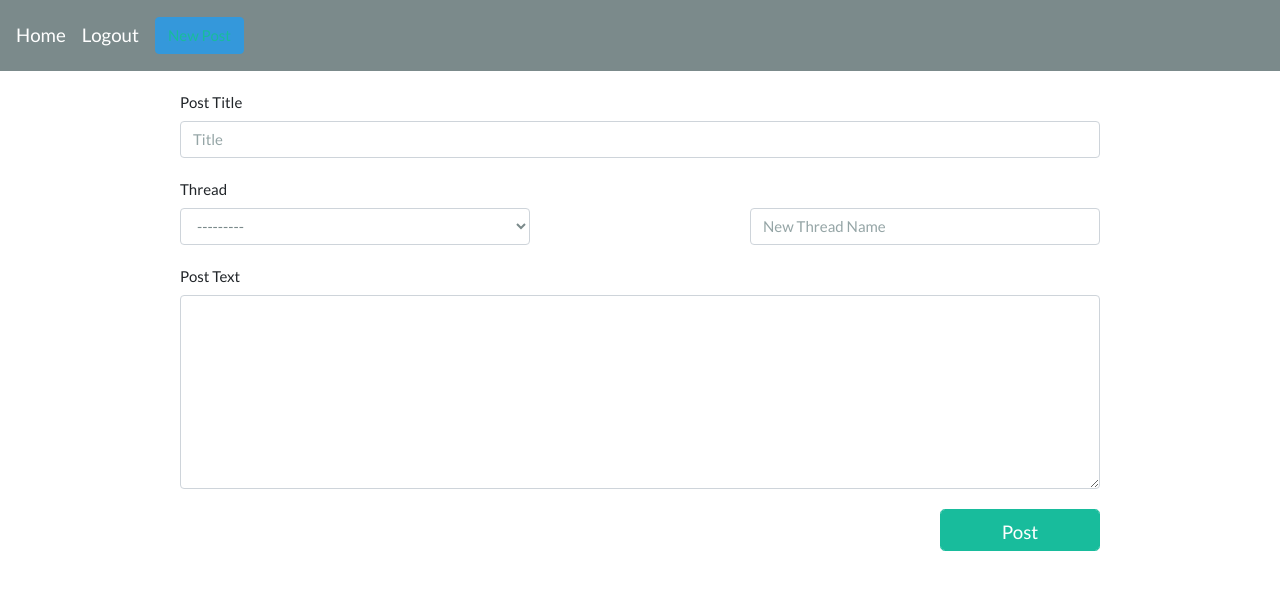
After one commit to btothez/demo, a Django app: page /posts in a window 1280 px wide. The commit adds this page. Shown: the top 590 px of the page. Run offline with Django 3.2, Linux system fonts and the light colour scheme; a user stored in the database is signed in; data comes from the database, SQL or seed files in the repository; both versions use the stored data as it was after the commit; some libraries are stand-ins or nearby versions.

Commit message:
Post form works

```diff
--- a/registration/forms.py
+++ b/registration/forms.py
@@ -1,13 +1,18 @@
 from django import forms
 from django.contrib.auth.forms import UserCreationForm
 from django.contrib.auth.models import User
+from .models import Post, Thread, Category
 
 class RegistrationForm(UserCreationForm):
     first_name = forms.CharField(max_length=30, required=True, help_text='Optional.')
     last_name = forms.CharField(max_length=30, required=True, help_text='Optional.')
-    # email = forms.EmailField(max_length=254, help_text='Required. Inform a valid email address.')
     bio = forms.CharField(widget=forms.Textarea)
 
     class Meta:
         model = User
         fields = ('username', 'first_name', 'last_name', 'password1', 'password2', 'bio',)
+
+class PostForm(forms.ModelForm):
+    class Meta:
+        model = Post
+        fields = ('title', 'body', 'thread',)
--- a/registration/models.py
+++ b/registration/models.py
@@ -6,3 +6,16 @@ from django.dispatch import receiver
 class Profile(models.Model):
     user = models.OneToOneField(User, on_delete=models.CASCADE)
     bio = models.TextField(max_length=1000, blank=True)
+
+class Category(models.Model):
+	tag = models.CharField(max_length=50, blank=False)
+
+class Thread(models.Model):
+    name = models.CharField(max_length=250, blank=False)
+    category = models.ForeignKey(Category, on_delete=models.CASCADE)
+
+class Post(models.Model):
+    title = models.CharField(max_length=200, blank=False)
+    body = models.TextField(max_length=50000, blank=False)
+    thread = models.ForeignKey(Thread, on_delete=models.CASCADE)
+    user = models.ManyToManyField(User)
--- /dev/null
+++ b/registration/services.py
@@ -0,0 +1,5 @@
+from django.contrib.auth.models import User
+
+def add_new_post(data):
+    print('in adding new post')
+    return True
--- a/registration/templates/registration/base.html
+++ b/registration/templates/registration/base.html
@@ -2,7 +2,13 @@
 <html>
     <head>
         <title>Welcome</title>
-        <link rel="stylesheet" href="{% static 'css/bootstrap.min.css' %}">
+        <!-- <link rel="stylesheet" href="{% static 'css/bootstrap.min.css' %}"> -->
+
+        <link rel="stylesheet" type="text/css" href="https://bootswatch.com/4/flatly/bootstrap.css">
+        <!-- <link rel="stylesheet" type="text/css" href="https://bootswatch.com/_assets/css/custom.min.css"> -->
+        <script type="text/javascript" src="https://bootswatch.com/_vendor/jquery/dist/jquery.min.js"></script>
+        <script type="text/javascript" src="https://bootswatch.com/_vendor/popper.js/dist/umd/popper.min.js"></script>
+        <script type="text/javascript" src="https://bootswatch.com/_vendor/bootstrap/dist/js/bootstrap.min.js"></script>
     </head>
     <body>
             {% include 'registration/navbar.html' %}
@@ -10,5 +16,7 @@
             {% block content %}
             {% endblock %}
 
+            {% block scripts %}
+            {% endblock %}
     </body>
 </html>
--- a/registration/templates/registration/navbar.html
+++ b/registration/templates/registration/navbar.html
@@ -2,6 +2,8 @@
     <a class="navbar-brand" href="/">Home</a>
     {% if user and user.is_authenticated %}
     <a class="navbar-brand" href="logout">Logout</a>
+    <a class="btn btn-info btn-md btn-link" type="submit" href="posts">New Post</a>
+
     {% else %}
     <a class="navbar-brand" href="login">Login</a>
     {% endif %}
--- /dev/null
+++ b/registration/templates/registration/posts.html
@@ -0,0 +1,122 @@
+{% extends 'registration/base.html' %}
+
+{% block content %}
+    <form id="post_form" action="{% url 'posts' %}" method="POST">
+        {% csrf_token %}
+        <div class="container">
+            <div class="row" style="margin-top: 20px;">
+            	<div class="col-md-10 offset-1">
+                    <label>Post Title</label>
+                    <p id="title-error" style="color:red;display:none;"></p>
+                    <input type="text" id="title" class="form-control"
+                           name="title" placeholder="Title">
+            	</div>
+            </div>
+            <div class="row" style="margin-top: 20px;">
+                <div class="col-md-4 offset-1">
+                    <label>Thread</label>
+                    <p id="thread-error" style="color:red;display:none;"></p>
+                    <select id="thread" name="thread" class="form-control">
+                        <option value="">---------</option>
+                        {% for thread in threads %}
+                        <option value="{{ thread.id }}">{{ thread.name }}</option>
+                        {% endfor %}
+                    </select>
+                </div>
+                <div class="col-md-2">&nbsp;</div>
+                <div class="col-md-4">
+                    <label>&nbsp;</label>
+                    <input type="text" class="form-control" id="new-thread"
+                           name="new_thread" placeholder="New Thread Name">
+                </div>
+            </div>
+            <div id="category-section" class="row" style="margin-top: 20px; display: none;">
+                <div class="col-md-4 offset-1">
+                    <label>Category</label>
+                    <p id="category-error" style="color:red;display:none;"></p>
+                    <select id="category" name="category" class="form-control">
+                        <option value="">---------</option>
+                        {% for category in categories %}
+                        <option value="{{ category.id }}">{{ category.tag }}</option>
+                        {% endfor %}
+                    </select>
+                </div>
+                <div class="col-md-2">&nbsp;</div>
+                <div class="col-md-4">
+                    <label>&nbsp;</label>
+                    <input type="text" class="form-control" id="new-category"
+                           name="new_category" placeholder="New Category Tag">
+                </div>
+            </div>
+            <div class="row" style="margin-top: 20px;">
+                <div class="col-md-10 offset-1">
+                    <label>Post Text</label>
+                    <p id="body-error" style="color:red;display:none;"></p>
+                    <textarea name="body" id="body" class="form-control" rows="8"></textarea>
+                </div>
+            </div>
+            <div class="row" style="margin-top: 20px;">
+                <div class="col-md-8 offset-1">&nbsp;</div>
+                <div class="col-md-2">
+                    <button id="submit-button"
+                            class="form-control btn-lg btn-success">
+                            Post
+                    </button>
+                </div>
+            </div>
+        </div>
+    </form>
+{% endblock %}
+
+{% block scripts %}
+<script type="text/javascript">
+    $(document).ready(function() {
+        $('#new-thread').keypress(function(e) {
+            $('#category-section').show();
+        });
+
+        $('#submit-button').on('click', function(e) {
+            e.preventDefault();
+
+            var errors = false;
+            $('p').hide();
+
+            // Title
+            var title = $('#title').val();
+            if (title.length == 0) {
+                $('#title-error').html('Please enter a title for your post').show();
+                errors = true;
+            }
+            // Body
+            var body = $('#body').val();
+            if (body.length == 0) {
+                $('#body-error').html('Please text a title for your post').show();
+                errors = true;
+            }
+
+            var thread = $('#thread').val();
+            var category = $('#category').val();
+            var new_thread = $('#new-thread').val();
+            var new_category = $('#new-category').val();
+
+            // If no thread chosen, and no new thread
+            if ((thread.length == 0) && (new_thread.length == 0)) {
+                $('#thread-error').html('Please select an existing thread or enter a name for a new one').show();
+                errors = true;
+            }
+            // If no thread chosen, and new thread added, but no category selected, and
+            // no new category added
+            if ((thread.length == 0) && (new_thread.length > 0) && (category.length == 0) && (new_category.length == 0)) {
+                $('#category-error').html('Please select a category or add a new one for your new thread');
+                errors = true;
+            }
+
+            if (errors) {
+                return false;
+            } else {
+                $('#post_form').submit();
+            }
+        });
+    });
+</script>
+{% endblock %}
--- a/registration/urls.py
+++ b/registration/urls.py
@@ -7,5 +7,6 @@ urlpatterns = [
     url(r'^register$', views.register, name='register'),
     url(r'^logout$', views.logout_request, name='logout_request'),
     url(r'^login$', auth_views.login, name='login'),
+    url(r'^posts$', views.posts, name='posts'),
     url(r'^$', views.index, name='index'),
 ]
--- a/registration/views.py
+++ b/registration/views.py
@@ -1,8 +1,12 @@
 from django.contrib.auth import login, authenticate, logout
+from django.contrib.auth.decorators import login_required
 from django.db import transaction
 
 from django.shortcuts import render, redirect
-from .forms import RegistrationForm
+from .forms import RegistrationForm, PostForm
+from .models import Post, Thread, Category
+from .services import add_new_post
+from django.contrib.auth.models import User
 
 from django.http import HttpResponse
 from django.template import loader
@@ -42,3 +46,52 @@ def register(request):
     else:
         form = RegistrationForm()
     return render(request, 'registration/register.html', {'form': form})
+
+@login_required
+def posts(request):
+    if request.method == 'POST':
+        data = request.POST
+
+        title = data['title']
+        body = data['body']
+        thread = data['thread']
+        new_thread = data['new_thread']
+        category = data['category']
+        new_category = data['new_category']
+        body = data['body']
+
+        if not category:
+            cat = Category(tag=new_category)
+            cat.save()
+        else:
+            cat = Category.objects.get(id=category)
+
+        print()
+        print('category')
+        print(cat)
+
+        if not thread:
+            thr = Thread(name=new_thread, category=cat)
+            thr.save()
+        else:
+            thr = Thread.objects.get(id=thread)
+
+        print()
+        print('Thread')
+        print(thr)
+
+        pst = Post(title=title, body=body, thread=thr)
+        pst.save()
+        pst.user.add(request.user)
+
+        return redirect('index')
+    else:
+        form = PostForm()
+        threads = Thread.objects.all()
+        categories = Category.objects.all()
+        context = {
+            'form': form,
+            'threads': threads,
+            'categories': categories
+        }
+        return render(request, 'registration/posts.html', context)
```
Also changed, not shown: registration/templates/registration/register.html (+15 -12 lines), db.sqlite3, registration/migrations/0001_initial.py.
